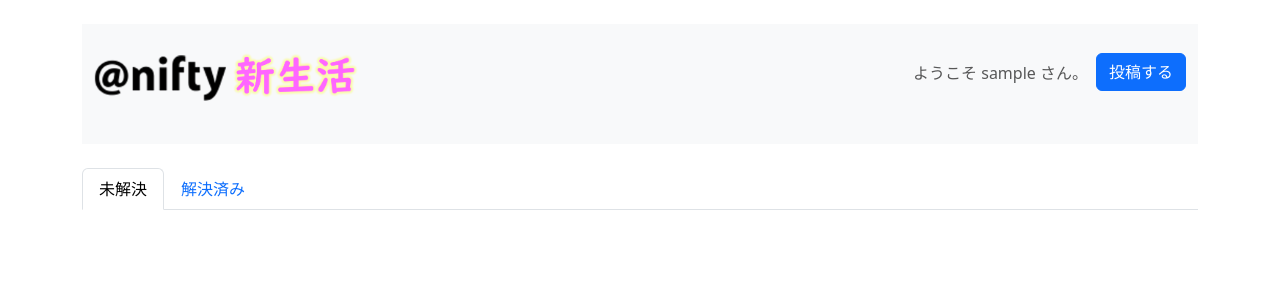
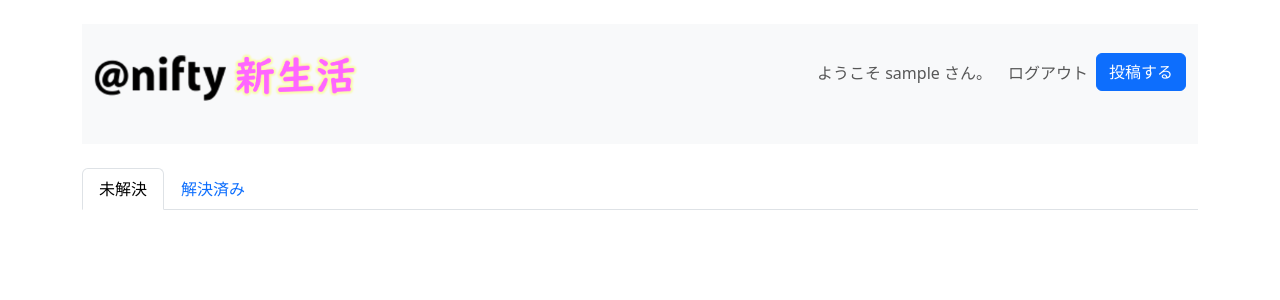
Before and after one commit to terutora/nifty-new-life, a Flask app: page /my_top_page in a window 1280 px wide. Shown: the top 300 px of the page. Run offline with Flask 3, Linux system fonts and the light colour scheme; the visitor is signed in with stand-in values (Sample User, id 1); data that the repository does not hold is empty.

Commit message:
Squashed commit of the following
commit e92f1e4e
Author: FrohleinYoshie <20122026@kaishi-pu.ac.jp>
Date: Fri Aug 09 2024 11:26:42 GMT+0900 (日本標準時)

    Merge remote-tracking branch 'origin/master' into logout


commit 2030f322
Author: FrohleinYoshie <20122026@kaishi-pu.ac.jp>
Date: Fri Aug 09 2024 11:24:25 GMT+0900 (日本標準時)

    form.htmlの修正2回目


commit 467ebb5b
Author: FrohleinYoshie <20122026@kaishi-pu.ac.jp>
Date: Fri Aug 09 2024 11:19:55 GMT+0900 (日本標準時)

    form.htmlの修正


commit 7f3fb9c9
Author: FrohleinYoshie <20122026@kaishi-pu.ac.jp>
Date: Fri Aug 09 2024 11:16:48 GMT+0900 (日本標準時)

    ログアウトボタンと機能を追加

```diff
--- a/src/web/templates/my_top_page.html
+++ b/src/web/templates/my_top_page.html
@@ -19,6 +19,9 @@
               <span class="nav-link">ようこそ
                 {{ user.username }}
                 さん。</span>
+            </li>
+            <li class="nav-item">
+              <a class="nav-link" href="{{ url_for('app.top_page')}}">ログアウト</a>
             </li>
             <li class="nav-item">
               <a href="{{ url_for('app.form') }}" class="btn btn-primary mb-4">投稿する</a>
```
